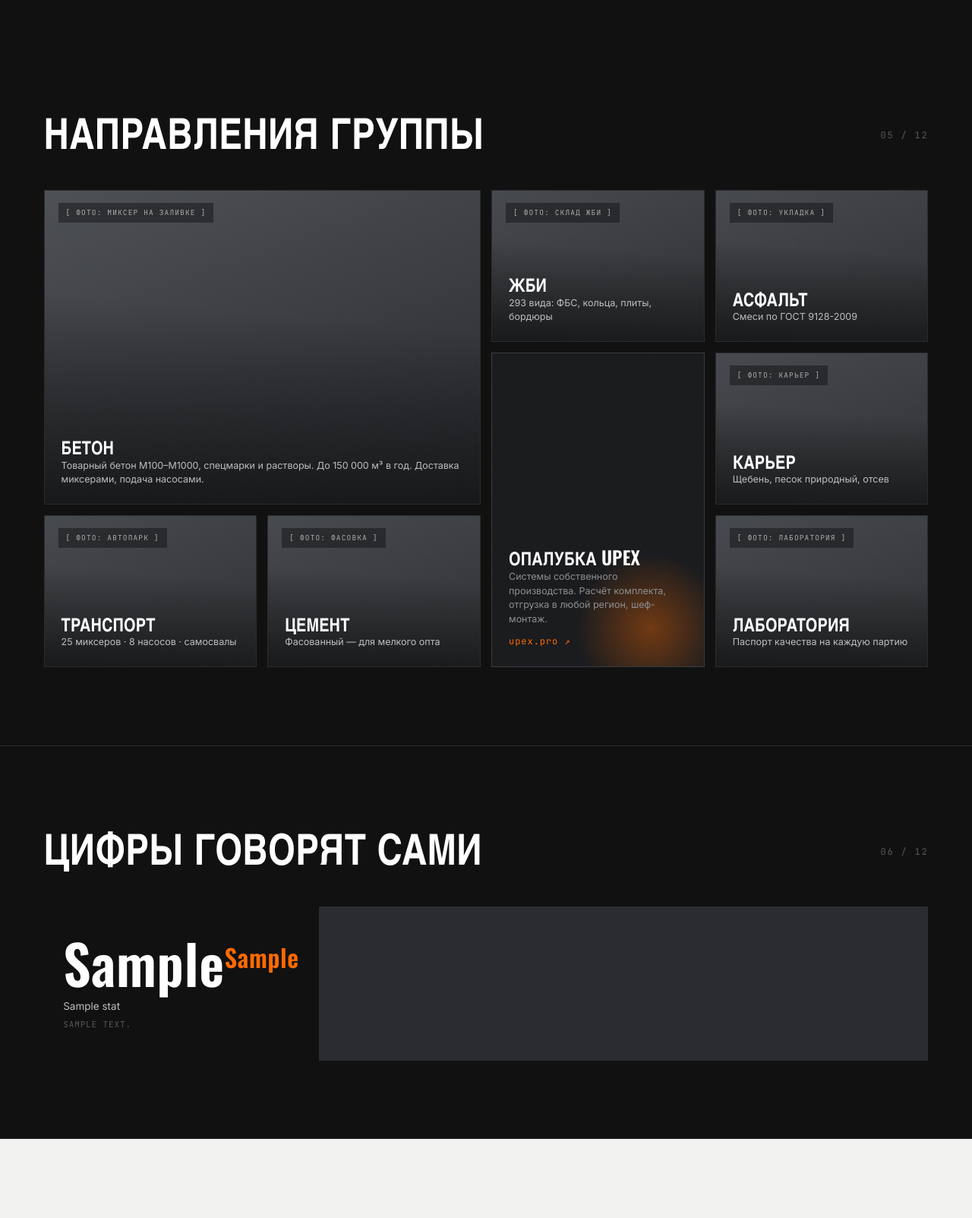
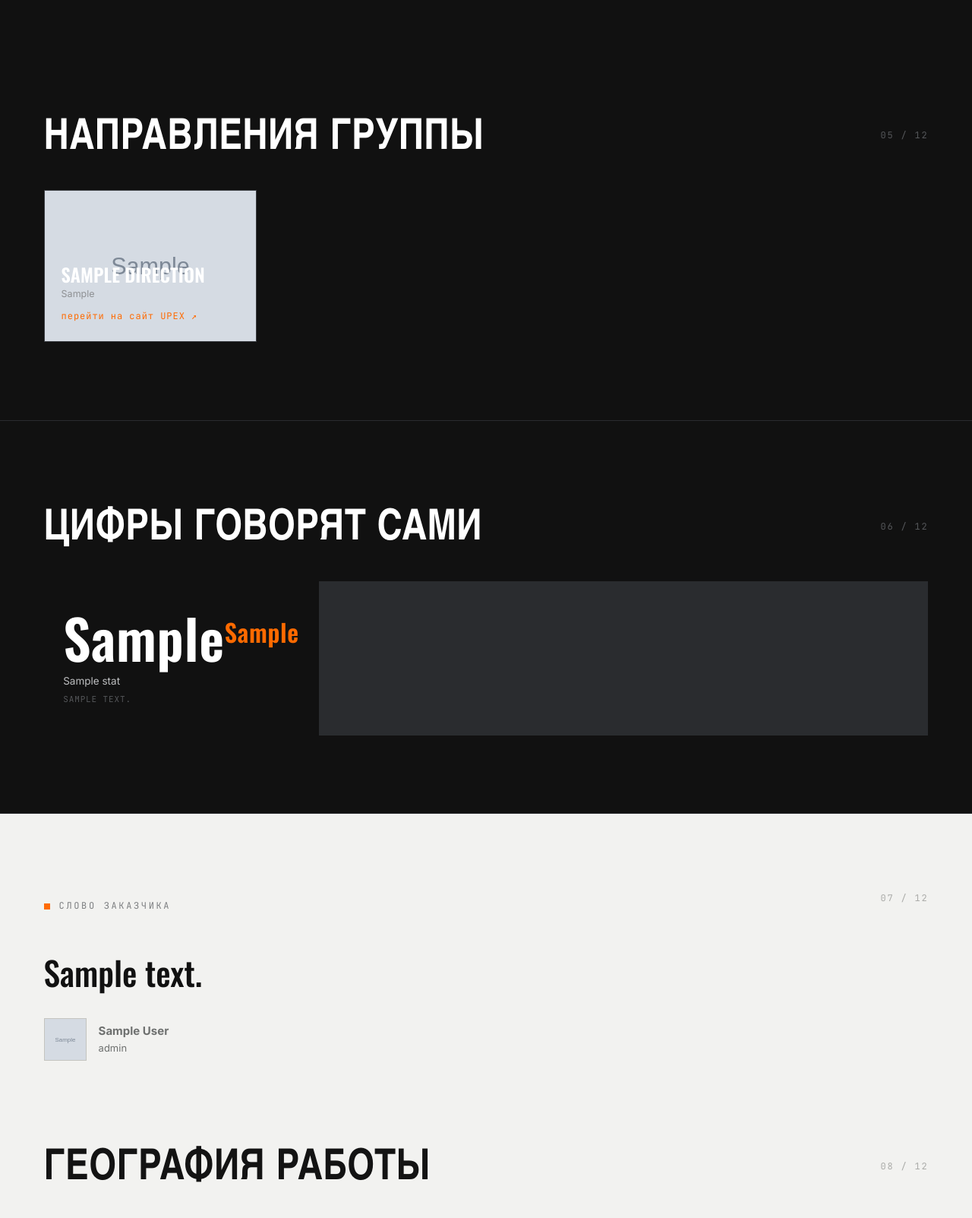
Before and after one commit to kmvit/ganingroup, a Django app: page / in a window 1280 px wide. Shown: the part 2888-4491 px from the top of the page at 76% size. Run offline with Django 5.2, Linux system fonts and the light colour scheme; tables that the repository leaves empty hold one stand-in row (values such as "Sample post"); grey boxes marked "Sample" are stand-in pictures.

Commit message:
Главная: мозаика направлений и свежие объекты — из админки
- заголовок вкладки: <br> заменяется пробелом, иначе слова склеивались
- мозаика направлений (8 плиток) и блок «Свежие объекты» переведены
  на данные из базы — раньше оставались статикой

Co-Authored-By: Claude Opus 5 <noreply@anthropic.com>

```diff
--- a/pages/models.py
+++ b/pages/models.py
@@ -1,4 +1,6 @@
 # -*- coding: utf-8 -*-
+import re
+
 from django.core.exceptions import ValidationError
 from django.db import models
 from django.templatetags.static import static
@@ -413,7 +415,11 @@ class Page(models.Model):
         h1 хранится с разметкой (<br>, <em>) ради дизайна, но в <title>
         теги не рендерятся — поэтому здесь их убираем.
         """
-        return self.seo_title or strip_tags(self.h1) or self.admin_title
+        if self.seo_title:
+            return self.seo_title
+        # <br> заменяем пробелом, иначе слова склеиваются
+        text = re.sub(r'<br\s*/?>', ' ', self.h1 or '')
+        return re.sub(r'\s+', ' ', strip_tags(text)).strip() or self.admin_title
 
 
 class Card(Ordered):
--- a/templates/pages/index.html
+++ b/templates/pages/index.html
@@ -105,38 +105,10 @@
   <div class="wrap">
     <div class="sec-head"><h2>Направления группы</h2><span class="num">05 / 12</span></div>
     <div class="mosaic">
-      <a class="mz big" href="{% url 'produkciya_beton' %}">
-        <span class="ph-tag">[ фото: миксер на заливке ]</span>
-        <span class="cap"><h3>Бетон <em>→</em></h3><p>Товарный бетон М100–М1000, спецмарки и растворы. До 150 000 м³ в год. Доставка миксерами, подача насосами.</p></span>
-      </a>
-      <a class="mz" href="{% url 'produkciya_zhbi' %}">
-        <span class="ph-tag">[ фото: склад ЖБИ ]</span>
-        <span class="cap"><h3>ЖБИ <em>→</em></h3><p>293 вида: ФБС, кольца, плиты, бордюры</p></span>
-      </a>
-      <a class="mz" href="{% url 'produkciya_asfalt' %}">
-        <span class="ph-tag">[ фото: укладка ]</span>
-        <span class="cap"><h3>Асфальт <em>→</em></h3><p>Смеси по ГОСТ 9128-2009</p></span>
-      </a>
-      <a class="mz tall upex" href="#">
-        <span class="glow"></span>
-        <span class="cap"><h3>Опалубка UPEX <em>→</em></h3><p>Системы собственного производства. Расчёт комплекта, отгрузка в любой регион, шеф-монтаж.</p><span class="ext">upex.pro ↗</span></span>
-      </a>
-      <a class="mz" href="{% url 'produkciya_inertnye' %}">
-        <span class="ph-tag">[ фото: карьер ]</span>
-        <span class="cap"><h3>Карьер <em>→</em></h3><p>Щебень, песок природный, отсев</p></span>
-      </a>
-      <a class="mz" href="{% url 'logistika' %}">
-        <span class="ph-tag">[ фото: автопарк ]</span>
-        <span class="cap"><h3>Транспорт <em>→</em></h3><p>25 миксеров · 8 насосов · самосвалы</p></span>
-      </a>
-      <a class="mz" href="{% url 'produkciya_cement' %}">
-        <span class="ph-tag">[ фото: фасовка ]</span>
-        <span class="cap"><h3>Цемент <em>→</em></h3><p>Фасованный — для мелкого опта</p></span>
-      </a>
-      <a class="mz" href="{% url 'laboratoriya' %}">
-        <span class="ph-tag">[ фото: лаборатория ]</span>
-        <span class="cap"><h3>Лаборатория <em>→</em></h3><p>Паспорт качества на каждую партию</p></span>
-      </a>
+      {% for d in directions %}<a class="mz{% if d.size %} {{ d.size }}{% endif %}{% if d.is_upex %} upex{% endif %}"{% if d.url_name %} href="{% url d.url_name %}"{% elif d.external_url %} href="{{ d.external_url }}"{% endif %}>
+        {% if d.is_upex %}<span class="glow"></span>{% endif %}{% if d.photo %}<img src="{{ d.photo.url }}" alt="{{ d.title }}" style="position:absolute;inset:0;width:100%;height:100%;object-fit:cover" />{% else %}<span class="ph-tag">[ фото: {{ d.title|lower }} ]</span>{% endif %}
+        <span class="cap"><h3>{{ d.title }} <em>→</em></h3><p>{{ d.tagline }}</p>{% if d.is_upex and d.external_url %}<span class="ext">перейти на сайт UPEX ↗</span>{% endif %}</span>
+      </a>{% endfor %}
     </div>
   </div>
 </section>
@@ -182,9 +154,7 @@
   <div class="wrap">
     <div class="sec-head"><h2>Свежие объекты</h2><a class="btn btn--line on-light btn--sm" href="{% url 'obekty' %}">Все объекты</a></div>
     <div class="obj-grid">
-      <a class="obj" href="{% url 'obekt' %}"><span class="ph"><i>[ фото объекта ]</i></span><span class="body"><span class="meta">Ставрополь · бетон</span><h3>ЖК «Название»</h3><p>12 000 м³ за сезон — без срыва графика монолитных работ</p></span></a>
-      <a class="obj" href="{% url 'obekt' %}"><span class="ph"><i>[ фото объекта ]</i></span><span class="body"><span class="meta">Махачкала · опалубка</span><h3>Комплекс 24 этажа</h3><p>Комплект стеновой опалубки UPEX с шеф-монтажом</p></span></a>
-      <a class="obj" href="{% url 'obekt' %}"><span class="ph"><i>[ фото объекта ]</i></span><span class="body"><span class="meta">КМВ · ЖБИ + бетон</span><h3>Объект «Название»</h3><p>Поставка ЖБИ и бетона из одних рук — единая ответственность</p></span></a>
+      {% for o in objects %}<a class="obj" href="{% url 'obekt' %}"><span class="ph">{% if o.photo %}<img src="{{ o.photo.url }}" alt="{{ o.title }}" style="width:100%;height:100%;object-fit:cover" />{% else %}<i>[ фото объекта ]</i>{% endif %}</span><span class="body"><span class="meta">{{ o.meta_line }}</span><h3>{{ o.title }}</h3><p>{{ o.summary }}</p></span></a>{% endfor %}
     </div>
   </div>
 </section>
```
